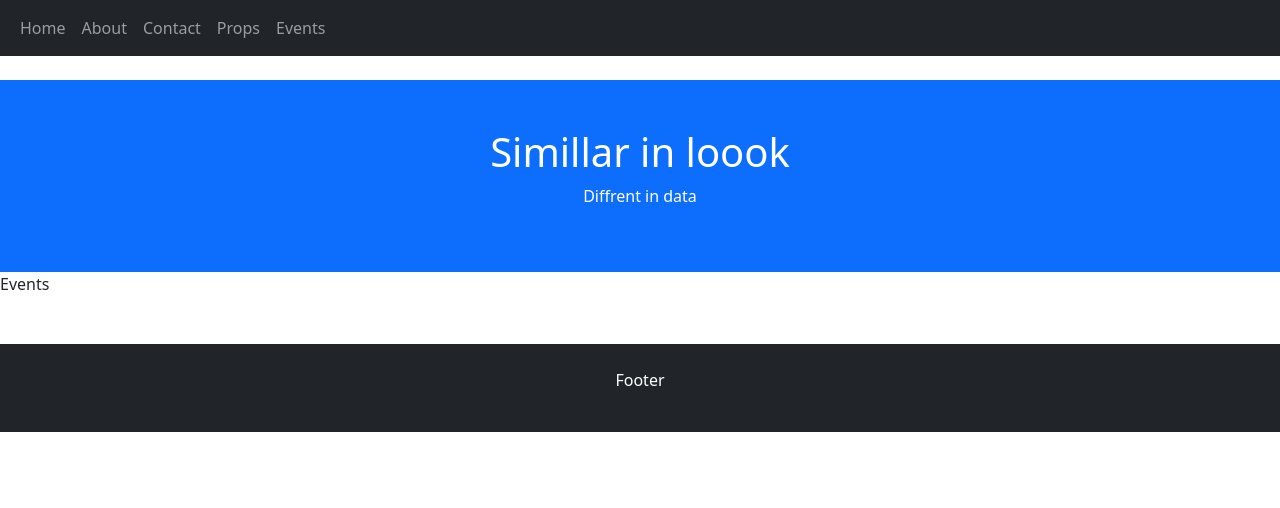
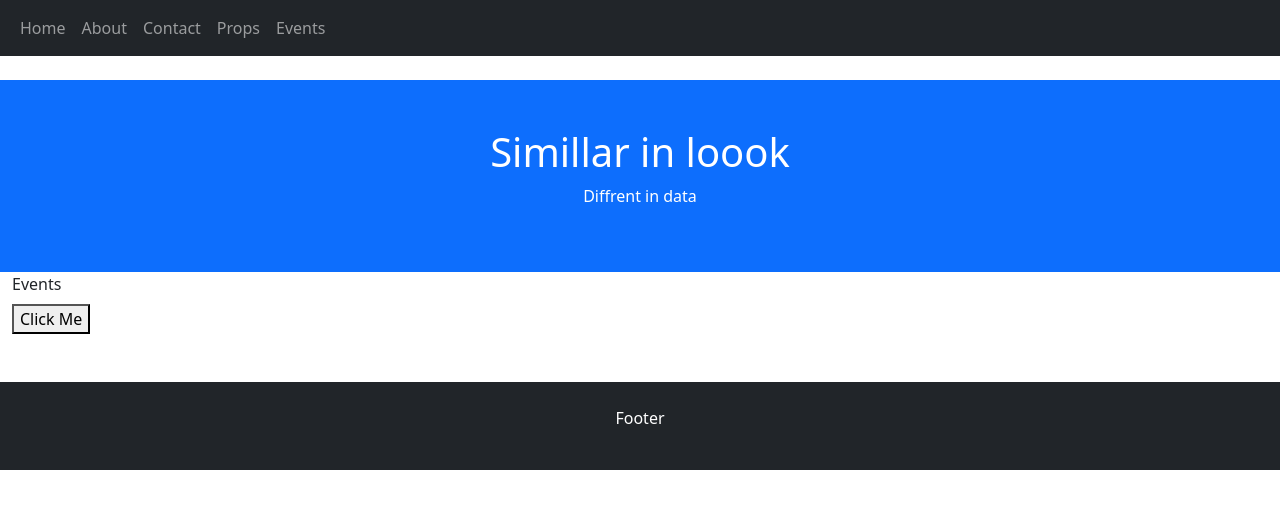
Before and after one commit to hasibulpolok/app2, a React (Create React App) app: page /events in a window 1280 px wide. Shown: the top 508 px of the page. Built offline with nearby package versions, Linux system fonts and the light colour scheme.

Commit message:
event added

```diff
--- a/src/pages/Events.js
+++ b/src/pages/Events.js
@@ -1,7 +1,17 @@
-import React from 'react'
+import React from 'react';
 
 export default function Events() {
+  const shoot = (a) => {
+    alert(a);
+  };
+
   return (
-    <div>Events</div>
-  )
+    <div className='container-fluid'>
+      <div className='mb-2'>Events</div>
+
+      <button onClick={() => shoot("Goal!")}>
+        Click Me
+      </button>
+    </div>
+  );
 }
--- a/src/pages/NewProps.js
+++ b/src/pages/NewProps.js
@@ -6,7 +6,7 @@ export default function NewProps() {
   const { name, age } = person;
 
   return (
-    <div>
+    <div className='container-fluid '>
       <p>Name : {name}</p>
       <p>Age : {age}</p>
     </div>
```
